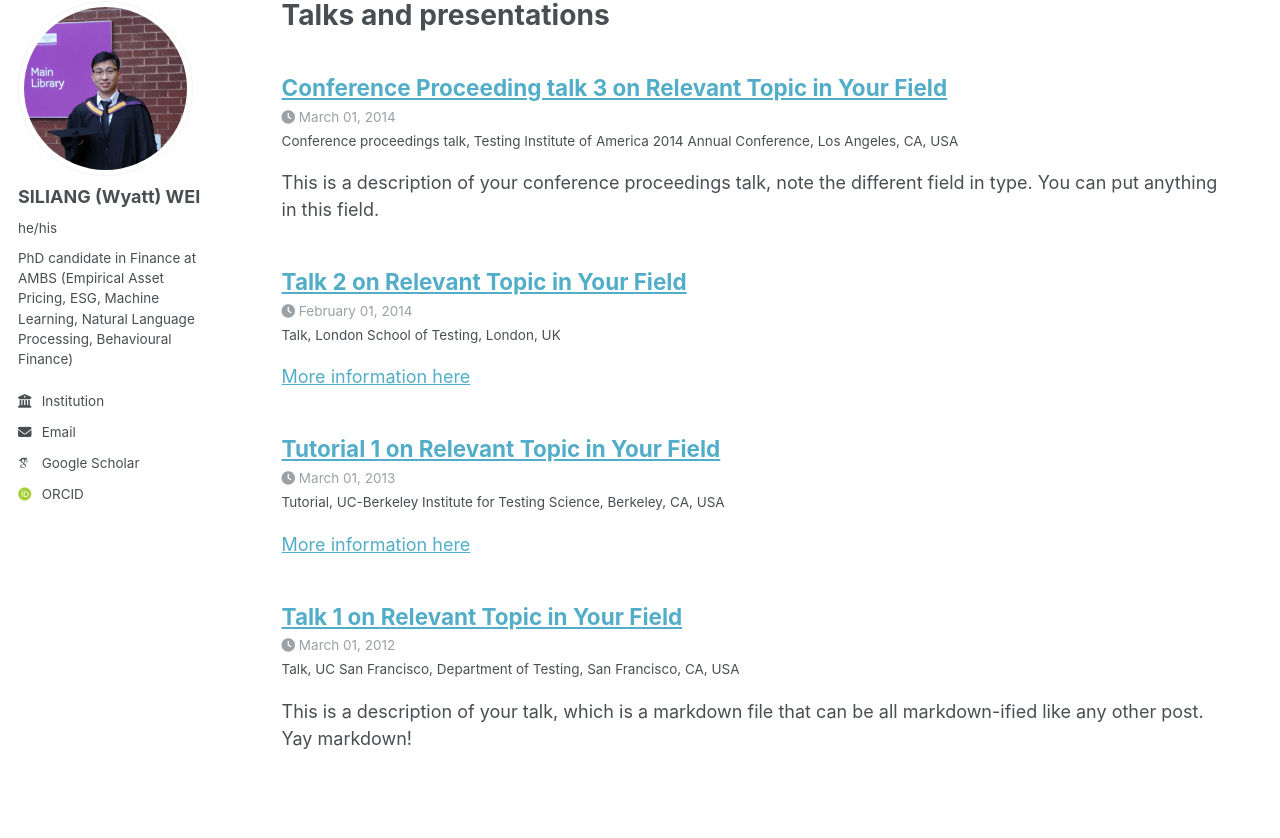
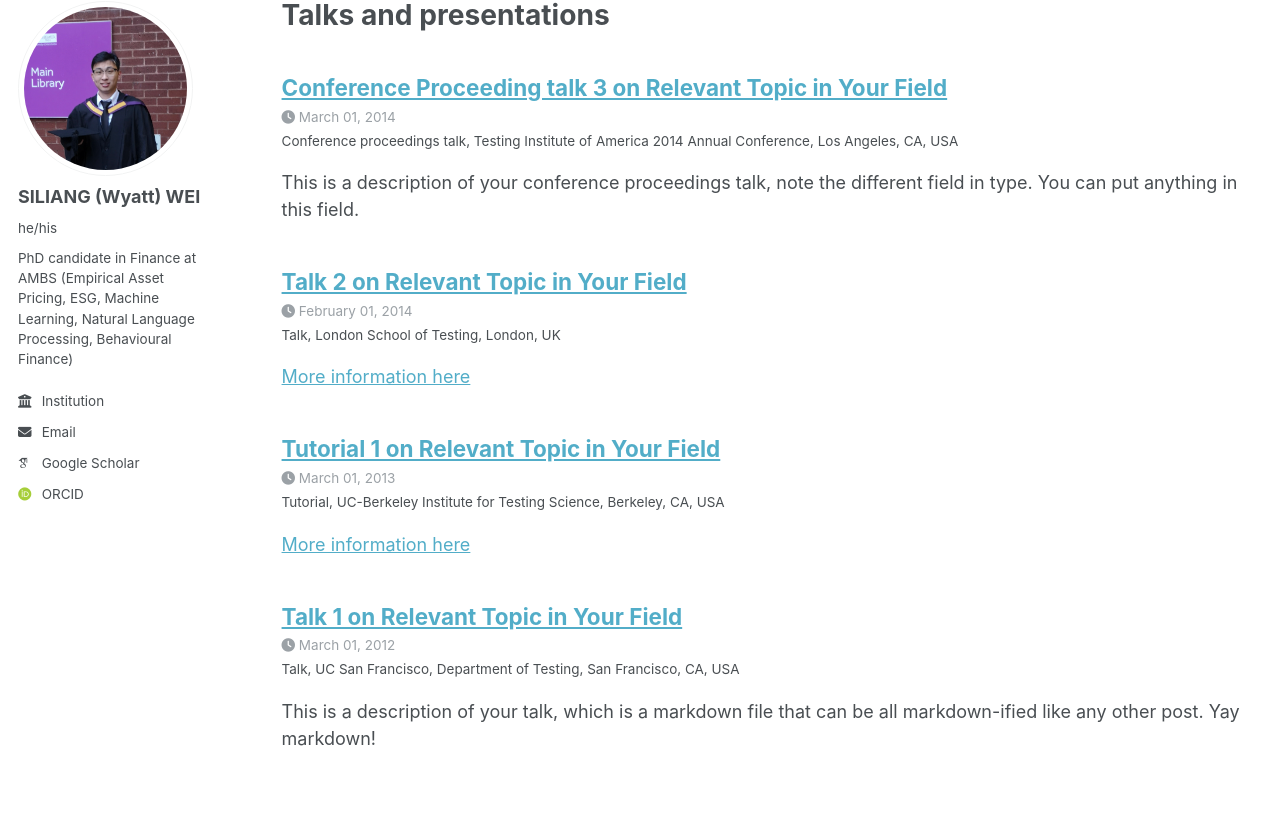
Before and after one commit to wyattswei/wyattswei.github.io, a Jekyll site: the page built from _pages/talks.html, in a window 1280 px wide and 1181 px high. Shown: the part 98-936 px from the top of the window. Built offline with Jekyll 4.4.1, drawn with Linux system fonts in a browser that asks for light colours; some web fonts are replaced.

Commit message:
Update to 20250511 version

```diff
--- a/_config_docker.yml
+++ /dev/null
@@ -1 +0,0 @@
-url: ""
--- a/_sass/_themes.scss
+++ b/_sass/_themes.scss
@@ -59,9 +59,9 @@ $x-large                    : 1280px !default;
    Grid
    ========================================================================== */
 
-$right-sidebar-width-narrow : 20px !default;
-$right-sidebar-width        : 30px !default;
-$right-sidebar-width-wide   : 40px !default;
+$right-sidebar-width-narrow : auto;
+$right-sidebar-width        : auto;
+$right-sidebar-width-wide   : auto;
 
 $susy: (
     columns: 12,
--- a/docker-compose.yaml
+++ b/docker-compose.yaml
@@ -5,5 +5,4 @@ services:
     volumes: [ .:/usr/src/app ]
     ports: [ 4000:4000 ]
     user: 1000:1000
-    environment: [ JEKYLL_ENV=docker ]
-    command: jekyll serve -H 0.0.0.0 -w --config _config.yml, _config_docker.yml
+    command: jekyll serve -H 0.0.0.0 -w
```
Also changed, not shown: README.md (+1 -1 lines), 2 other files.
